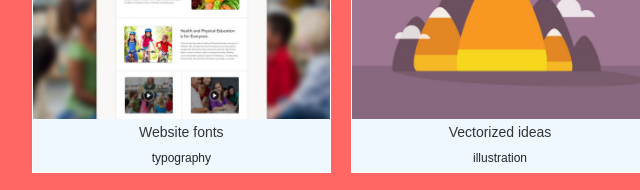
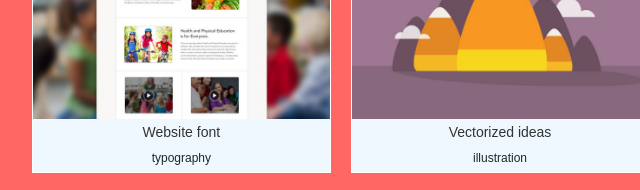
Before and after one commit to alaminhasan/my-first-website, a plain HTML site: page index.html in a window 1280 px wide. Shown: the part 1760-1950 px from the top of the page, 140-780 px from the left. Drawn offline with nearby package versions, Linux system fonts and the light colour scheme.

Commit message:
first commit

```diff
--- a/index.html
+++ b/index.html
@@ -154,7 +154,7 @@
                         <div class="photo_container_row">
                             <div class="photo_item">
                                 <img src="images/thumb4.jpg">
-                                <h5>Website fonts
+                                <h5>Website font
                                 </h5>
                                 <p>typography
                                 </p>
--- a/style.css
+++ b/style.css
@@ -235,3 +235,4 @@ button:hover{
     border-radius: 50px;
 }
 /* footer last part end Here */
+/* filling happy */
```
